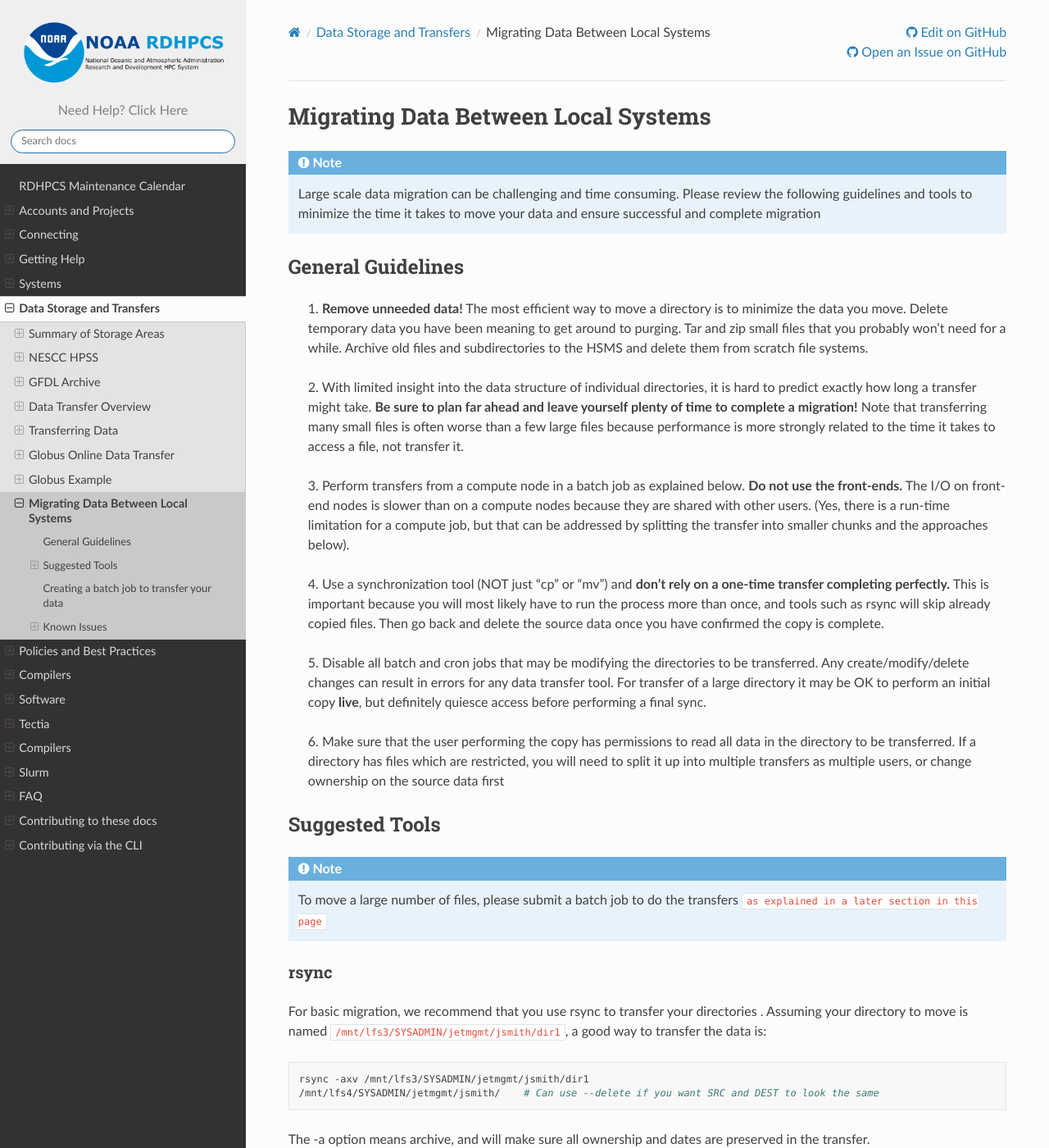
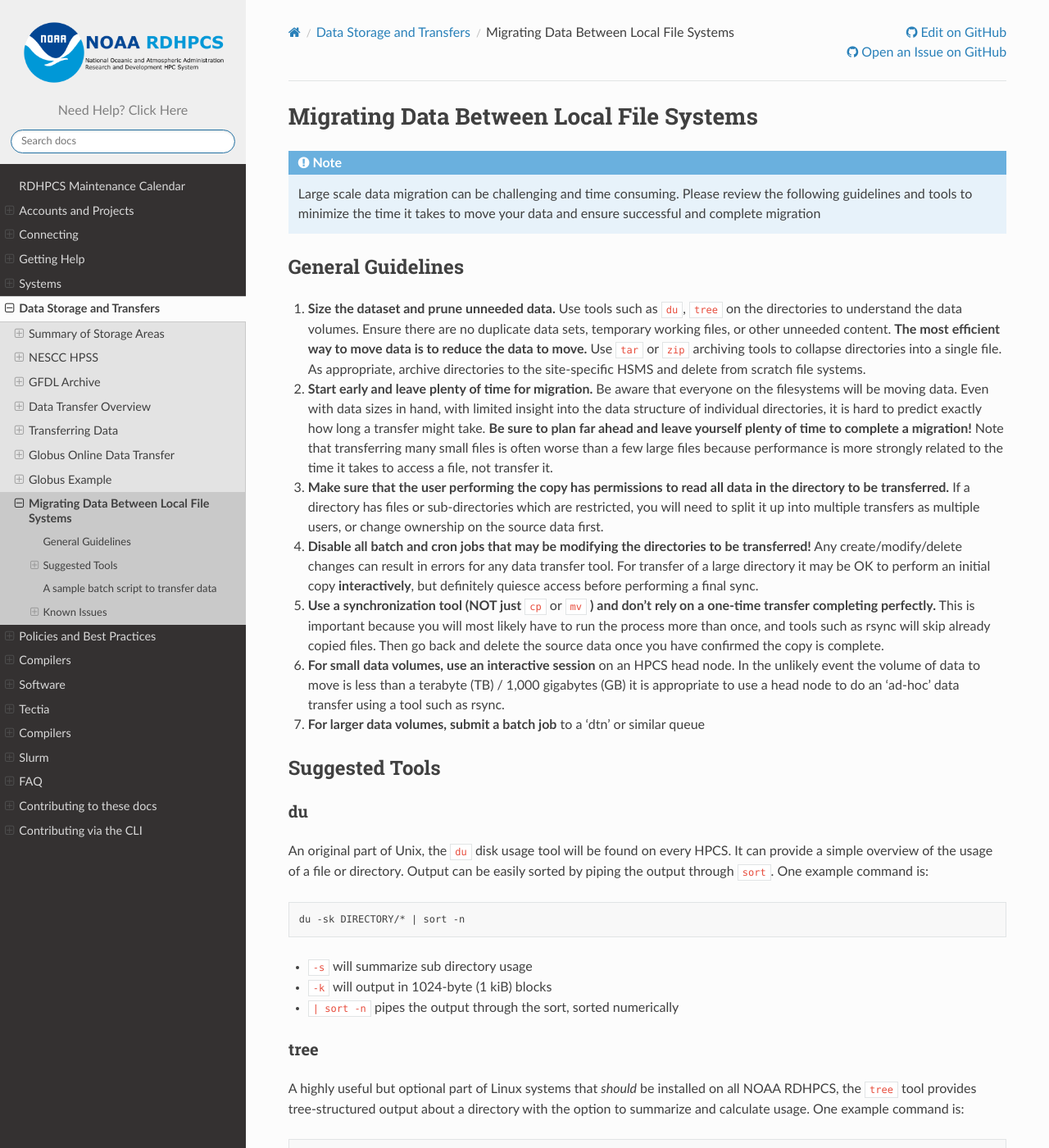
Before and after one commit to NOAA-RDHPCS/noaa-rdhpcs.github.io, a Sphinx documentation site: the page built from source/data/local_migration.rst, in a window 1280 px wide and 1400 px high. Shown: the whole window at 82% size. Built offline with Sphinx 7.4.7 and the Read the Docs theme 2.0.0, drawn with Linux system fonts in a browser that asks for light colours; some of the changed text lies outside the part shown.

Commit message:
Update local_migration.rst

```diff
--- a/source/data/local_migration.rst
+++ b/source/data/local_migration.rst
@@ -1,8 +1,8 @@
 .. _migrating_local:
 
-************************************
-Migrating Data Between Local Systems
-************************************
+*****************************************
+Migrating Data Between Local File Systems
+*****************************************
 
 .. note::
 
@@ -13,181 +13,219 @@ Migrating Data Between Local Systems
 General Guidelines
 ==================
 
-    1. **Remove unneeded data!**
-    The most efficient way to move a directory is to minimize the data you
-    move. Delete temporary data you have been meaning to get around to purging.
-    Tar and zip small files that you probably won’t need for a while. Archive
-    old files and subdirectories to the HSMS and delete them from scratch file
-    systems.
-
-    2. With limited insight into the data structure of individual
-    directories, it is hard to predict exactly how long a transfer might take.
-    **Be sure to plan far ahead and leave yourself plenty of time to complete a
-    migration!** Note that transferring many small files is often worse than a
-    few large files because performance is more strongly related to the time it
-    takes to access a file, not transfer it.
-
-    3. Perform transfers from a
-    compute node in a batch job as explained below. **Do not use the
-    front-ends.** The I/O on front-end nodes is slower than on a compute nodes
-    because they are shared with other users. (Yes, there is a run-time
-    limitation for a compute job, but that can be addressed by splitting the
-    transfer into smaller chunks and the approaches below).
-
-    4. Use a
-    synchronization tool (NOT just “cp” or “mv”) and **don’t rely on a one-time
-    transfer completing perfectly.** This is important because you will most
-    likely have to run the process more than once, and tools such as rsync will
-    skip already copied files. Then go back and delete the source data once you
-    have confirmed the copy is complete.
-
-    5. Disable all batch and cron jobs
-    that may be modifying the directories to be transferred. Any
-    create/modify/delete changes can result in errors for any data transfer
-    tool. For transfer of a large directory it may be OK to perform an initial
-    copy **live**, but definitely quiesce access before performing a final
-    sync.
-
-    6. Make sure that the user performing the copy has permissions to
-    read all data in the directory to be transferred. If a directory has files
-    which are restricted, you will need to split it up into multiple transfers
-    as multiple users, or change ownership on the source data first
-
+#. **Size the dataset and prune unneeded data.**
+   Use tools such as ``du``, ``tree`` on the directories to understand the
+   data volumes.  Ensure there are no duplicate data sets, temporary
+   working files, or other unneeded content.  **The most efficient way
+   to move data is to reduce the data to move.** Use ``tar`` or ``zip``
+   archiving tools to collapse directories into a single file.  As
+   appropriate, archive directories to the site-specific HSMS and
+   delete from scratch file systems.
+#. **Start early and leave plenty of time for migration.**
+   Be aware that everyone on the filesystems will be moving data.
+   Even with data sizes in hand, with limited insight into the data
+   structure of individual directories, it is hard to predict exactly
+   how long a transfer might take.  **Be sure to plan far ahead and
+   leave yourself plenty of time to complete a migration!** Note that
+   transferring many small files is often worse than a few large files
+   because performance is more strongly related to the time it takes
+   to access a file, not transfer it.
+#. **Make sure that the user performing the copy has permissions to
+   read all data in the directory to be transferred.** If a directory
+   has files or sub-directories which are restricted, you will need to
+   split it up into multiple transfers as multiple users, or change
+   ownership on the source data first.
+#. **Disable all batch and cron jobs that may be modifying the
+   directories to be transferred!** Any create/modify/delete changes
+   can result in errors for any data transfer tool. For transfer of a
+   large directory it may be OK to perform an initial copy
+   **interactively**, but definitely quiesce access before performing
+   a final sync.
+#. **Use a synchronization tool (NOT just** ``cp`` or ``mv`` **) and
+   don’t rely on a one-time transfer completing perfectly.** This is
+   important because you will most likely have to run the process more
+   than once, and tools such as rsync will skip already copied
+   files. Then go back and delete the source data once you have
+   confirmed the copy is complete.
+#. **For small data volumes, use an interactive session** on an HPCS head
+   node.  In the unlikely event the volume of data to move is less
+   than a terabyte (TB) / 1,000 gigabytes (GB) it is appropriate to
+   use a head node to do an 'ad-hoc' data transfer using a tool such
+   as rsync.
+#. **For larger data volumes, submit a batch job** to a 'dtn' or similar
+   queue
 
 Suggested Tools
 ===============
 
-.. note::
+du
+--
 
-    To move a large number of files, please submit a batch job
-    to do the transfers ``as explained in a later section in this page``
+An original part of Unix, the ``du`` disk usage tool will be found on
+every HPCS.  It can provide a simple overview of the usage of a file
+or directory.  Output can be easily sorted by piping the output
+through ``sort``.  One example command is:
+
+.. code-block:: shell
+
+   du -sk DIRECTORY/* | sort -n
+
+- ``-s`` will summarize sub directory usage
+- ``-k`` will output in 1024-byte (1 kiB) blocks
+- ``| sort -n`` pipes the output through the sort, sorted numerically
+
+tree
+----
+
+A highly useful but optional part of Linux systems that `should` be
+installed on all NOAA RDHPCS, the ``tree`` tool provides
+tree-structured output about a directory with the option to summarize
+and calculate usage.  One example command is:
+
+.. code-block:: shell
+
+        tree --du -h -d -L 2 --sort=size DIRECTORY
+
+- ``--du`` will calculate disk usage on directories
+- ``-h`` will display human-readable (K,M,G,T) volumes
+- ``-d`` will summarize directories
+- ``-L 2`` will only show two levels of directories
+- ``--sort=size`` will sort output by size
+
+.. code-block:: shell
+
+    % tree --du -h -d --sort=size -L 2 .
+    [8.8K]  .
+    ├── [6.3K]  source
+    │   ├── [2.6K]  images
+    │   ├── [ 416]  data
+    │   ├── [ 416]  systems
+    │   ├── [ 288]  software
+    │   ├── [ 224]  slurm
+    │   ├── [ 192]  _templates
+    │   ├── [ 192]  accounts
+    │   ├── [ 160]  _downloads
+    │   ├── [ 160]  files
+    │   ├── [ 128]  _search
+    │   ├── [ 128]  _static
+    │   ├── [ 128]  contributing
+    │   ├── [ 128]  help
+    │   ├── [ 128]  logging_in
+    │   ├── [  96]  FAQ
+    │   ├── [  96]  compilers
+    │   ├── [  96]  connecting
+    │   └── [  96]  queue_policy
+    ├── [1.7K]  build
+    │   ├── [ 992]  html
+    │   └── [ 608]  doctrees
+    └── [  96]  utils
+
+      15K used in 24 directories
 
 rsync
 -----
 
-For basic migration, we recommend that you use rsync to transfer your
-directories . Assuming your directory to move is named
-``/mnt/lfs3/SYSADMIN/jetmgmt/jsmith/dir1``, a good way to transfer the data is:
+For basic migration, it is recommended to use the ``rsync`` tool to
+transfer the files and directories. One example command is:
 
 .. code-block:: shell
 
-    rsync -axv /mnt/lfs3/SYSADMIN/jetmgmt/jsmith/dir1
-    /mnt/lfs4/SYSADMIN/jetmgmt/jsmith/    # Can use --delete if you want SRC and DEST to look the same
-
-The -a option means archive, and will make sure
-all ownership and dates are preserved in the transfer.
-
-The -v option means verbose, and each file transfer will be displayed. This
-allows you to see what is happening. If you have lots of small files, this
-could slow down the transfer processes.
-
-The –delete option means to remove files from the destination that are not in
-the source directory. If after a completed rsync a file was then removed from
-the source, then the next rsync with the –delete option would then remove the
-file from the destination/ It may be preferable to clean up the source only
-after confirming that all the files have been transferred.
-
-The "-delete" option is useful when you want to keep the two directories
-looking exactly the same.  Which means, if the file **did not** exist in
-source, you want it removed on destination if did exist.
+    rsync --archive --verbose --one-file-system /full/path/to/source/directory/ /full/path/to/destination/directory
 
 .. warning::
 
-    Do not use the –delete option if you do not want data in the destination
-    directory to be removed.
-
-The -x option means to not cross filesystem boundaries. This is important when
-links are used in your directories to point to other data that exist in on
-other filesystems.
-
-.. note::
-
     It is very important that you have a trailing slash after the
-    source directory ``(/mnt/lfs3/SYSADMIN/jetmgmt/flast'''/''')``. If you do not,
+    source directory: ``/full/path/to/source/directory/`` **/**. If you do not,
     a second invocation of the same command will attempt to retransfer all of
     the data into a subdirectory, for example:
 
-    ``/mnt/lfs4/SYSADMIN/jetmgmt/flast/flast``.
+    ``/full/path/to/source/directory/directory``.
+
+- ``--archive`` (``-a``) will ensure all ownership and dates are
+  preserved in the transfer.
+- ``--verbose`` (``-v``) will display details of every file being
+  transfered. If you have lots of small files, this will slow down the
+  transfer processes.
+- ``--one-file-system`` (``-x``) restricts the transfer to the source
+  filesystem. This is important when symlinks are used to point to
+  data that exists on other filesystems.
+
+To keep the two directories exactly the same, use ``--delete`` -- if
+the file **did not** exist in source, you want it removed on
+destination if does exist:
+
+- ``--delete`` means to remove files from the destination that are not
+  in the source directory. If after a completed rsync a file was then
+  removed from the source, then the next rsync with the –delete option
+  would then remove the file from the destination/ It may be
+  preferable to clean up the source only after confirming that all the
+  files have been transferred.
+
+.. warning::
+
+    Do not use the ``–-delete`` option if you do not want data in the destination
+    directory to be removed.
 
 xsync
 -----
 
-An additional data synchronization tool, **xsync** is also available. It
-is also a wrapper around rsync (and "find" and "xargs")
-that performs multi-threaded transfers.
+On Jet and perhaps Hera, an additional data synchronization tool,
+``xsync`` is available. It is an unsupported wrapper around ``rsync``,
+``find``, and ``xargs`` that performs multi-threaded transfers.
 
-Usage of xsync is almost identical to rsync as described above.
+Usage of ``xsync`` is almost identical to ``rsync`` as described above.
 
 .. note::
 
-    The "include" and "exclude" rsync options are **not fully supported**. To view
-    additional parameters to tune threading and depth for better performance, run
-    ``xsync –-help``. In most cases they should not be needed.
+    ``xsync`` does not support the ``--include`` and ``--exclude``
+    rsync options.  To view additional parameters to tune threading
+    and depth for better performance, run ``xsync –-help``. In mostg
+    cases they should not be needed.
 
-Here is a sample job file that does a final check and also transfers any
-remaining files that may have been created after intial transfer has been
-completed:
 
-.. code-block::
+A sample batch script to transfer data
+======================================
 
-    #!/bin/bash -l
-    #SBATCH -A myacct
-    #SBATCH --time=8:00:00
-    #SBATCH -N 1          # This can use only 1 node
-    #SBATCH -o %x.o%j
-    #SBATCH -J xfer-chk
-    #SBATCH -p xjet
-
-    set -x
-    date
-
-    SRC=/mnt/lfs3/SYSADMIN/nesccmgmt/$USER/regress           # Note - no "/" at the end
-    DEST=/mnt/lfs4/SYSADMIN/nesccmgmt/$USER/                 # Note - ends with a "/"
-
-    xsync -axv $SRC $DEST
-
-    date
-
-Creating a batch job to transfer your data
-==========================================
-
-The following is a sample batch job that can be submitted to perform the data
-transfer work on a compute node.
+Here is a sample batch script that can be used as a template, then
+submitted to the batch system to perform the data movement:
 
 .. code-block:: shell
 
-    #!/bin/bash --login
+    #!/bin/bash
 
-    #SBATCH --job-name=storm
-    #SBATCH --partition=xjet
+    #SBATCH --job-name=data-transfer
+    #SBATCH --partition=PARTITION_GOES_HERE
     #SBATCH --time=08:00:00
     #SBATCH --nodes=1
+    #SBATCH --output=$HOME/data-transfer-job-%j
 
     set -x
 
-    SRC=/mnt/lfs3/BMC/storm/$USER/dir
-    DEST=/mnt/lfs4/BMC/storm/$USER/         # NOTE: The dest is one level higher, and a trailing "/"!!!
+    SRC=/path/to/source/directory/                 # Note trailing slash
+    DEST=/path/to/destination/directory
 
-    OUT=/home/jsmith/storm_jsmith_rsync.log
-    echo “$(date) : Starting sync from $SRC to $DEST”&gt;&gt; $OUT
+    echo "$(date) : Starting sync from $SRC to $DEST"
 
-    rsync -ax $SRC $DEST&gt;&gt; $OUT 2&gt;&amp;1                  # --delete should not be needed
+    rsync -ax $SRC $DEST
 
-    echo “$(date) : Ending sync from $SRC to $DEST”&gt;&gt; $OUT
+    echo "$(date) : Ending sync from $SRC to $DEST"
 
 
-In this example, the project name should be changed to your own project.
-The script asks for 1 node. The reason for this is that we want a dedicated
-node for the data transfer to maximize performance.
+Before using this template, replace the ``PARTITION_GOES_HERE`` with
+the appropriate partition for the HPCS being used.  Refer to the
+system-specific pages for that information.
 
-After creating your batch job, submit it to the batch system. If it does not
-finish in 8 hours, resubmit it. Once it finishes, add “-v” to the rsync line
-and submit it one more time. Examine the output file carefully to make sure
-there are no errors.
+After updating the template and saving it locally as a batch job,
+submit it to the batch system. Watch for the exit status -- if it does
+not finish in 8 hours, resubmit it. Once it finishes successfully, add
+``-v`` to the rsync line and submit it one more time. Examine the
+output file carefully to make sure there are no errors.
 
-If after several tries, the transfer still hasn’t completed, email
-rdhpcs.hera.help@noaa.gov,  and let us know. Include the paths of the output
-files of your transfer jobs so we can see what is happening.
+If after several tries, the transfer still hasn’t completed, and the
+errors are not obvious upon reading the batch job output, refer to the
+:ref:`getting help <getting_help>` pages and ask for assistance.  Be
+sure and include the file paths of the output files of your transfer
+jobs for best assistance.
 
 Known Issues
 ============
@@ -195,36 +233,29 @@ Known Issues
 My job runs to completion but the files are not transferred
 -----------------------------------------------------------
 
-If your job completes and the files appear to not to have transferred, check
-the job output files and the log files.  It is likely that your initialization
-files are printing messages (typically with ``echo`` command in the
-initialization files) that are causing the jobs to fail.
+Look at the job output for obvious errors.  It will be in your home
+directory in a file starting with ``data-transfer-job-``.  If your job
+completes and the files appear to not to have transferred, read that
+file for clues.
+
+If you are not a regular user of the batch system, it is likely that
+your initialization files are printing messages (typically with
+``echo`` command in the initialization files) that are causing the
+jobs to fail.
 
 If this happens you could rename your initialization files (.cshrc, .tcshrc,
-.bashrc, .login, .profile, .bash_profile, etc) temporarily and try again
-
+.bashrc, .login, .profile, .bash_profile, etc) temporarily and try again.
 A better solution is to address the problems caused by these initialization
 files.
 
 Were all my files transferred?
 ------------------------------
 
-After your job has completed successfully, check if there are any errors. You
-can ignore WARNings, and other messages, but  any message with the
-string "FATAL" suggests an incomplete transfer.  It can happen because you
-ran out of time, or there may be other problems.  If your job exited because it
-ran out of time you should be able to resubmit the job but be sure to add the
+Look at the job output.  It will be in your home directory in a file
+starting with ``data-transfer-job-``.  When the job completes read
+that file for clues and any errors.  You can ignore WARNings, and
+other messages, but any message with the string "FATAL" suggests an
+incomplete transfer.  It can happen because you ran out of time, or
+there may be other problems.  If your job exited because it ran out of
+time you should be able to resubmit the job but be sure to add the
 **--resume** option.
-
-You can also use "xsync" as mentioned above to make sure everything has been
-completed as mentioned in the section above.
-
-You can check how much data you had in your old file system and in the new file
-system using the commands:
-
-.. code-block:: shell
-
-  lfs quota -u $USER /mnt/lfs3        to see how much was in /lfs3
-  lfs quota -u $USER /mnt/lfs4        to see how much has been transferred to the new /lfs4
-
-This will give you approximately how much data has been transferred.
```
